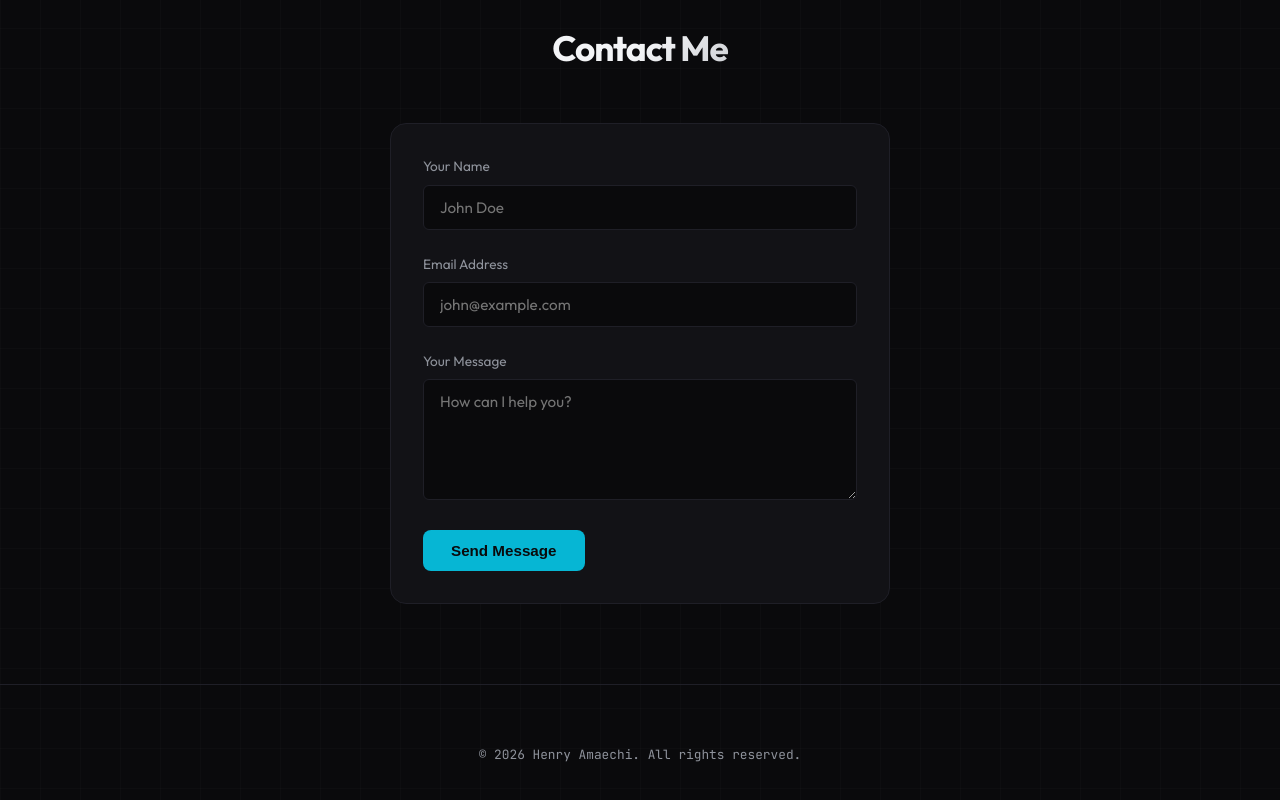
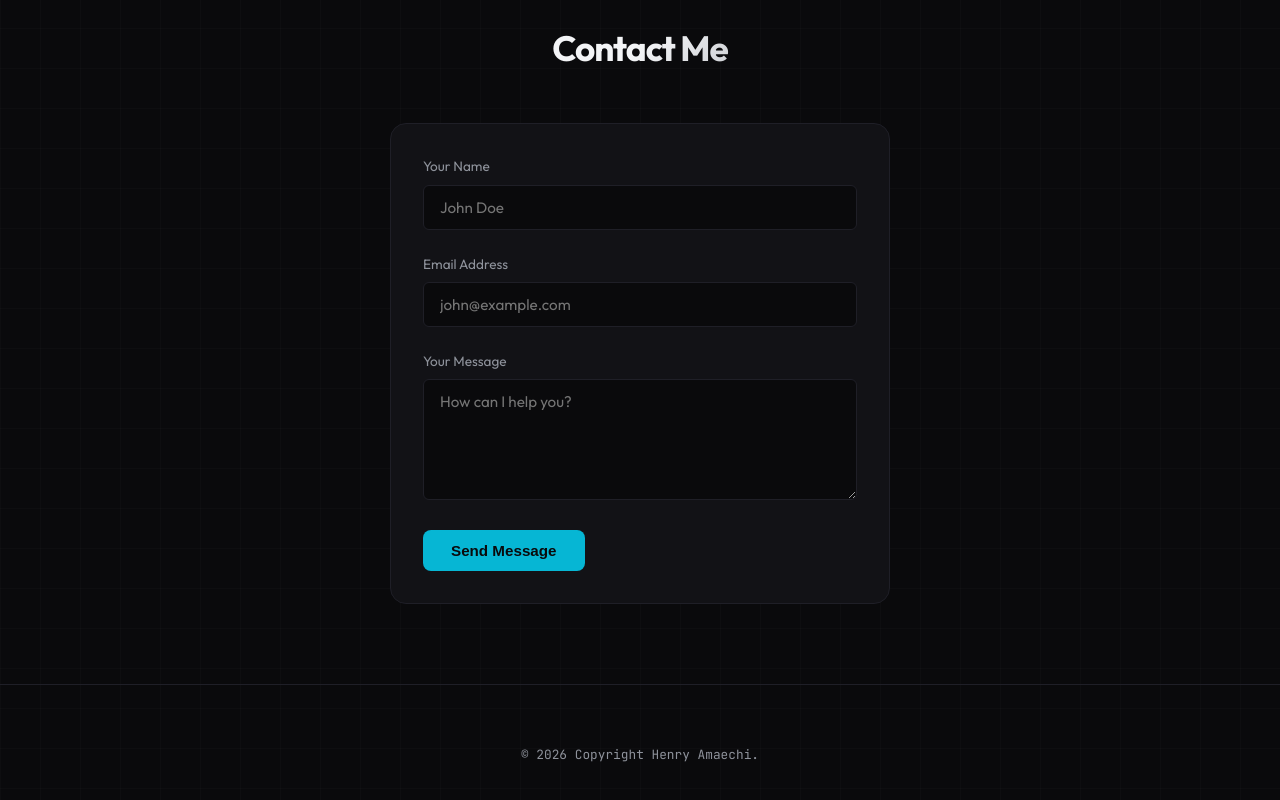
Before and after one commit to Henry-Amaechi/My-portfolio, a React (Vite) app: page / in a window 1280 px wide. Shown: the part 4532-5332 px from the top of the page. Built offline with nearby package versions, Linux system fonts and the light colour scheme.

Commit message:
Fix background-clip property warning in index.css

```diff
--- a/src/App.jsx
+++ b/src/App.jsx
@@ -412,7 +412,7 @@ function App() {
 
       {/* Footer */}
       <footer>
-        <p>&copy; {new Date().getFullYear()} Henry Amaechi. All rights reserved.</p>
+        <p>&copy; {new Date().getFullYear()} Copyright Henry Amaechi.</p>
       </footer>
     </>
   );
--- a/src/index.css
+++ b/src/index.css
@@ -226,6 +226,7 @@ nav a.active::after {
   letter-spacing: -0.03em;
   background: linear-gradient(135deg, var(--text) 50%, var(--text-muted));
   -webkit-background-clip: text;
+  background-clip: text;
   -webkit-text-fill-color: transparent;
 }
 
```
